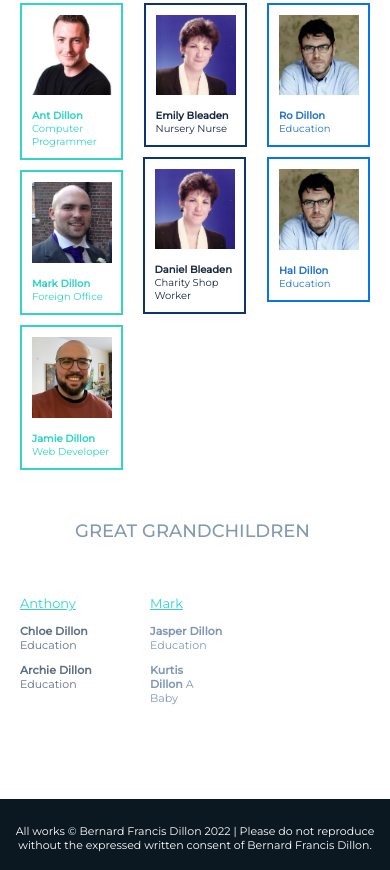
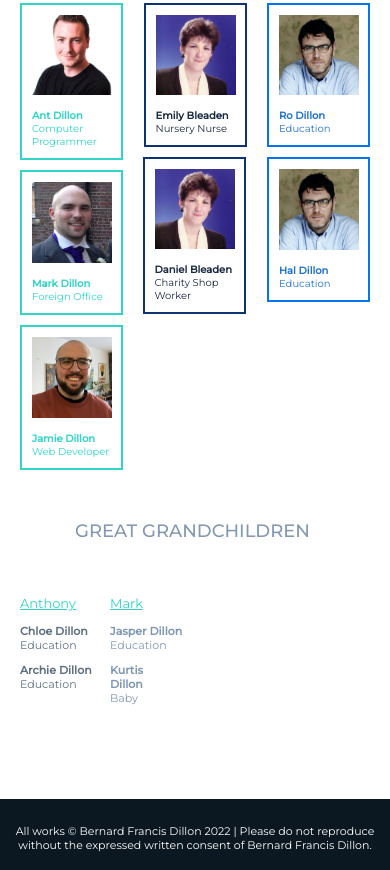
Before and after one commit to Jim-Dillon/bernarddillon-britishartist, an Eleventy site: page src/family.html in a window 390 px wide. Shown: the part 951-1821 px from the top of the page. Built offline with nearby package versions, Linux system fonts and the light colour scheme; Eleventy itself is replaced by a stand-in of ours; files that its build step writes are made by us from their sources.

Commit message:
edit kurtis caption #10

```diff
--- a/src/css/styles.css
+++ b/src/css/styles.css
@@ -1320,11 +1320,15 @@ a {
 
     .row4-caption {
         font-size: 11px;
-        width: 120px;
+        width: 80px;
+    }
+
+    .mark-kids-container {
+        width: 80px;
     }
 
     .kurtis-caption {
-        width: 65px;
+        width: 60px;
         /* height: 3rem; */
     }
 }
--- a/src/family.html
+++ b/src/family.html
@@ -93,7 +93,7 @@ title: Family Facts
 
             <p class="row4-caption"><b>Jasper Dillon</b> Education</p>
 
-            <p class="row4-caption kurtis-caption"><b>Kurtis Dillon</b> A Baby</p>
+            <p class="row4-caption kurtis-caption"><b>Kurtis Dillon</b> Baby</p>
         </div>
     </div>
 
```
